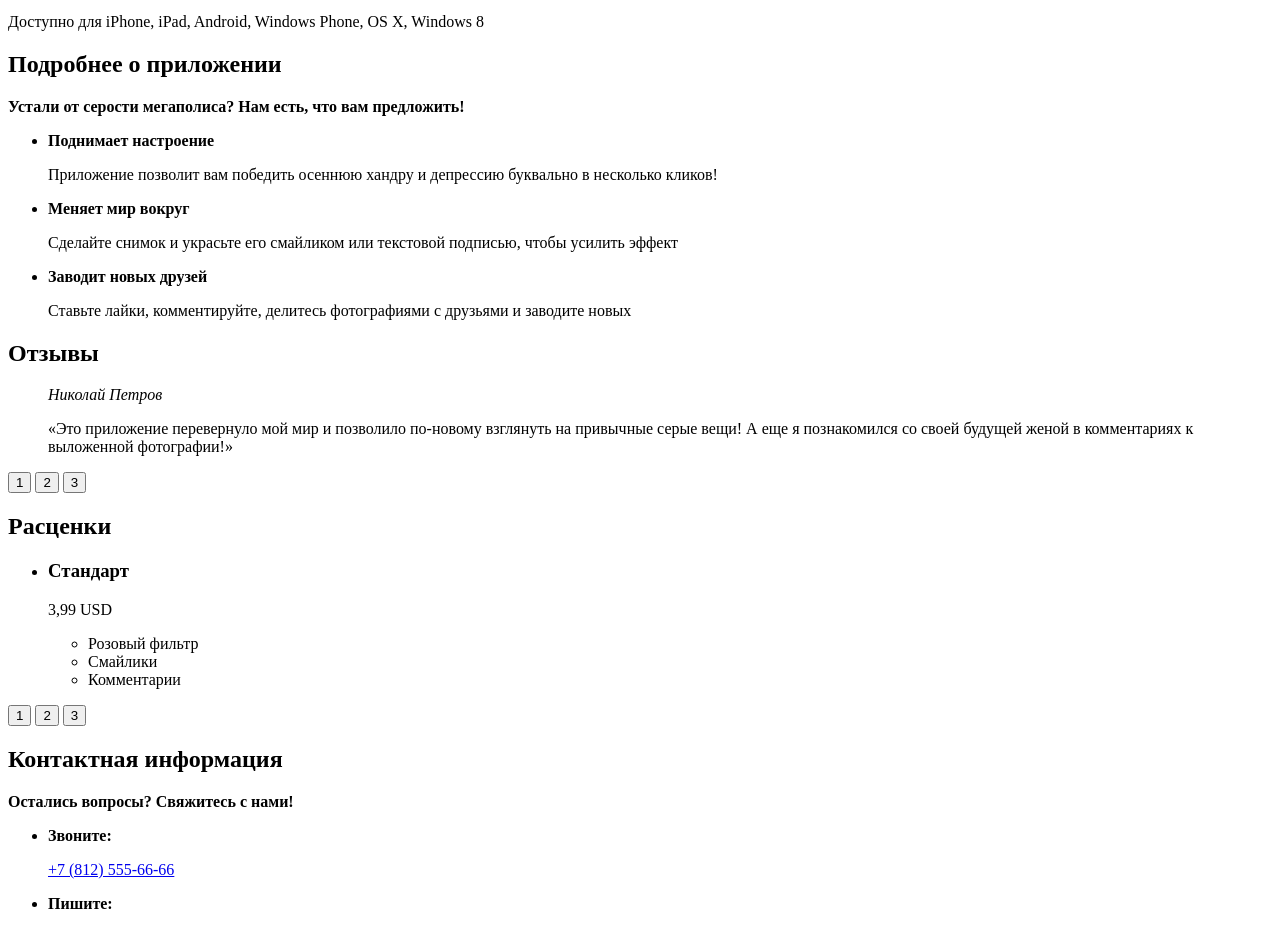
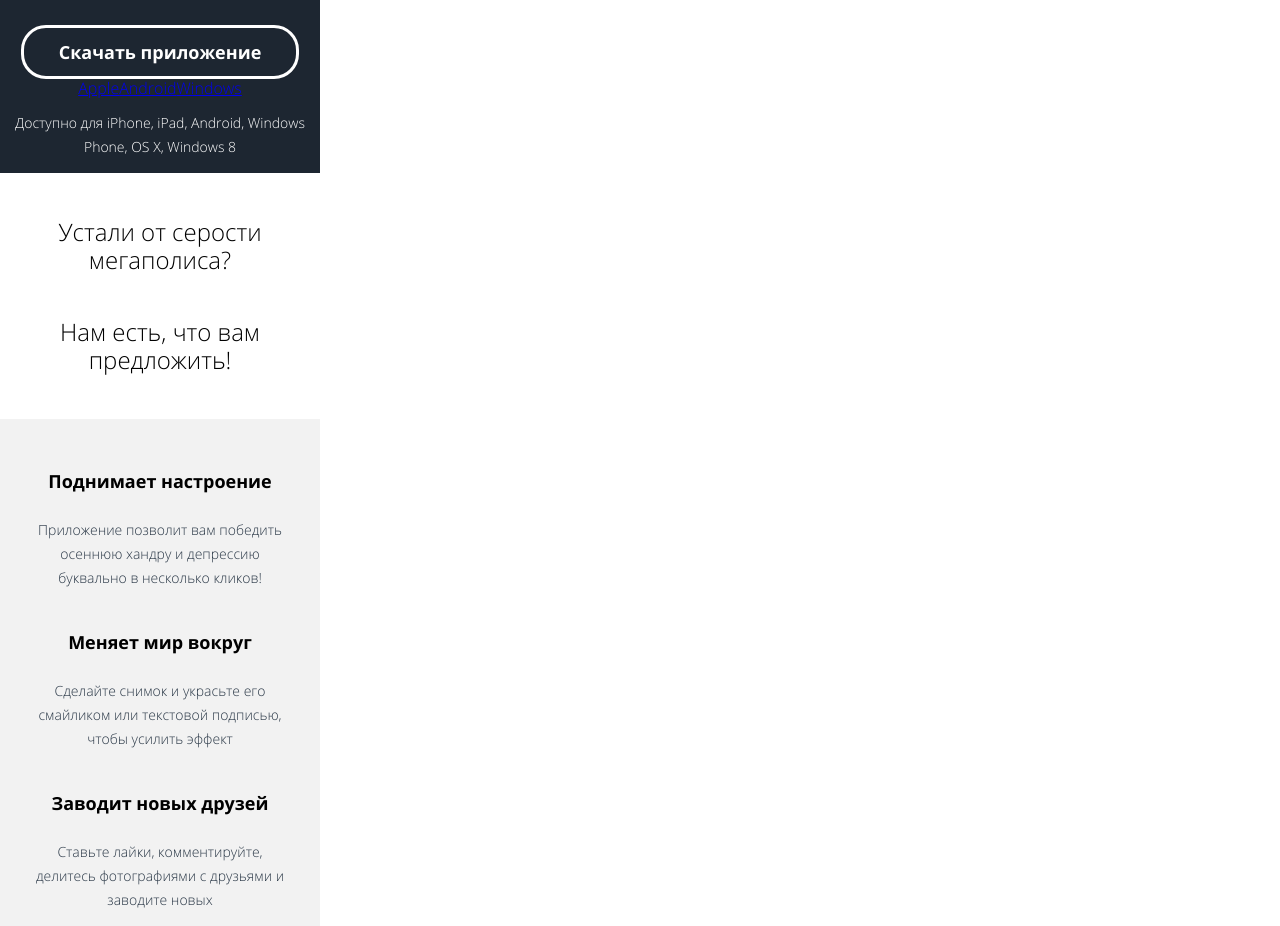
Before and after one commit to Keynikel/425383-pink, a plain HTML site: page source/index.html in a window 1280 px wide. Shown: the part 353-1279 px from the top of the page. Drawn offline with nearby package versions, Linux system fonts and the light colour scheme; files that its build step writes are made by us from their sources.

Commit message:
Начало стилизации index в less. Блоки advantages-list, button, contacts, information, intro, main-nav, page-header, page-main, prices, reviews.

```diff
--- a/source/index.html
+++ b/source/index.html
@@ -3,11 +3,12 @@
   <head>
     <meta charset="utf-8">
     <title>HTML Academy: Пинк</title>
+    <link rel="stylesheet" href="css/style.css">
   </head>
   <body>
     <header class="page-header">
       <a class="page-header__logo" href="#">
-        <img class="page-header__logo-image" src="" width="75" height="25" alt="Pink">
+        <img class="page-header__logo-image" src="img/logo-pink-white-mobile.svg" width="75" height="25" alt="Pink">
       </a>
       <nav class="main-nav">
         <button class="main-nav__toggle" type="button">
@@ -16,16 +17,16 @@
         <div class="main-nav__wrapper">
           <ul class="main-nav__list site-list">
             <li class="site-list__item">
-              <a>Главная</a>
+              <a class="site-list__href">Главная</a>
             </li>
             <li class="site-list__item">
-              <a href="photo.html">Фотографии</a>
+              <a class="site-list__href" href="photo.html">Фотографии</a>
             </li>
             <li class="site-list__item">
-              <a href="catalog.html">Конкурс</a>
+              <a class="site-list__href" href="catalog.html">Конкурс</a>
             </li>
             <li class="site-list__item">
-              <a href="https://htmlacademy.ru/intensive/adaptive">HTML Academy</a>
+              <a class="site-list__href" href="https://htmlacademy.ru/intensive/adaptive">HTML Academy</a>
             </li>
           </ul>
         </div>
@@ -61,25 +62,25 @@
         </b>
         <ul class="information__advantages advantages-list">
           <li class="advantages-list__item">
-            <b class="advantages-list__title">
+            <h3 class="advantages-list__title">
               Поднимает настроение
-            </b>
+            </h3>
             <p class="advantages-list__description">
               Приложение позволит вам победить осеннюю хандру и депрессию буквально в несколько кликов!
             </p>
           </li>
           <li class="advantages-list__item">
-            <b class="advantages-list__title">
+            <h3 class="advantages-list__title">
               Меняет мир вокруг
-            </b>
+            </h3>
             <p class="advantages-list__description">
               Сделайте снимок и украсьте его смайликом или текстовой подписью, чтобы усилить эффект
             </p>
           </li>
           <li class="advantages-list__item">
-            <b class="advantages-list__title">
+            <h3 class="advantages-list__title">
               Заводит новых друзей
-            </b>
+            </h3>
             <p class="advantages-list__description">
               Ставьте лайки, комментируйте, делитесь фотографиями с друзьями и заводите новых
             </p>
@@ -119,7 +120,7 @@
               <li class="prices__item slider__item">
                 <div class="prices__header">
                   <h3 class="prices__name">Стандарт</h3>
-                  <p class="prices__value">3,99 USD</p>
+                  <span class="prices__value">3,99 USD</span>
                 </div>
                 <ul class="prices__components">
                   <li class="prices__component prices__component--enabled">
@@ -153,23 +154,23 @@
           <b class="contacts__slogan">Остались вопросы?</b>
           <b class="contacts__slogan">Свяжитесь с нами!</b>
           <ul class="contacts__list">
-            <li class="contacts__phone">
+            <li class="contacts__information">
               <b class="contacts__title">
                 Звоните:
               </b>
               <p class="contacts__text">
-                <a href="tel:+78125556666">+7 (812) 555-66-66</a>
+                <a class="contacts__href" href="tel:+78125556666">+7 (812) 555-66-66</a>
               </p>
             </li>
-            <li class="contacts__phone">
+            <li class="contacts__information">
               <b class="contacts__title">
                 Пишите:
               </b>
               <p class="contacts__text">
-                <a href="mailto:mail@htmlacademy.ru">mail@htmlacademy.ru</a>
+                <a class="contacts__href" href="mailto:mail@htmlacademy.ru">mail@htmlacademy.ru</a>
               </p>
             </li>
-            <li class="contacts__phone">
+            <li class="contacts__information">
               <b class="contacts__title">
                 Приезжайте в гости:
               </b>
--- /dev/null
+++ b/source/less/blocks/advantages-list/advantages-list.less
@@ -0,0 +1,32 @@
+.advantages-list{
+  display: flex;
+  flex-direction: column;
+  align-items: center;
+  margin: 0;
+  padding: 0;
+  padding-top: 50px;
+  list-style: none;
+}
+
+.advantages-list__item{
+  text-align: center;
+  max-width: 260px;
+}
+
+.advantages-list__title{
+  margin: 0;
+  padding: 0;
+  padding-bottom: 25px;
+  font-weight: bold;
+  font-size: 18px;
+  line-height: 24px;
+}
+
+.advantages-list__description{
+  margin: 0;
+  padding: 0;
+  padding-bottom: 40px;
+  font-size: 14px;
+  line-height: 24px;
+  color: #283645;
+}
--- /dev/null
+++ b/source/less/blocks/button/button.less
@@ -0,0 +1,12 @@
+.button{
+  display: inline-block;
+  vertical-align: top;
+  padding: 15px 35px;
+  border: 3px solid #ffffff;
+  border-radius: 25px;
+  font-family: 'OpenSans';
+  font-weight: bold;
+  font-size: 18px;
+  line-height: 18px;
+  color: #ffffff;
+}
--- /dev/null
+++ b/source/less/blocks/contacts/contacts.less
@@ -0,0 +1,45 @@
+.contacts{
+  padding: 45px 0px;
+}
+
+.contacts__slogan{
+  display: block;
+  margin-bottom: 5px;
+  font-size: 24px;
+  font-weight: lighter;
+  text-align: center;
+}
+
+.contacts__list{
+  margin: 0;
+  padding: 0;
+  padding: 45px 0px;
+  list-style: none;
+  text-align: center;
+}
+
+.contacts__information{
+  padding-bottom: 45px;
+}
+
+.contacts__title{
+  display: inline-block;
+  vertical-align: top;
+  padding-bottom: 10px;
+  font-size: 18px;
+  font-weight: bold;
+  color: #283645;
+}
+
+.contacts__text{
+  margin: 0;
+  padding: 0;
+  font-size: 24px;
+  font-weight: lighter;
+  color: #d22856;
+}
+
+.contacts__href{
+  color: #d22856;
+  text-decoration: none;
+}
--- /dev/null
+++ b/source/less/blocks/information/information.less
@@ -0,0 +1,16 @@
+.information{
+  padding-top: 45px;
+  background-color: #ffffff;
+}
+
+.information__slogan{
+  display: block;
+  margin-bottom: 45px;
+  font-size: 24px;
+  font-weight: lighter;
+  text-align: center;
+}
+
+.information__advantages{
+  background-color: #f2f2f2;
+}
--- /dev/null
+++ b/source/less/blocks/intro/intro.less
@@ -0,0 +1,27 @@
+.intro{
+  display: flex;
+  flex-direction: column;
+  align-items: center;
+  background-color: #1d2631;
+}
+
+.intro__link{
+  margin-top: 28px;
+}
+
+.intro__description{
+  max-width: 320px;
+  font-size: 14px;
+  line-height: 24px;
+  color: #ffffff;
+  text-align: center;
+}
+
+.intro__platforms{
+  margin: 0;
+  padding: 0;
+  display: flex;
+  flex-direction: row;
+  align-items: center;
+  list-style: none;
+}
--- /dev/null
+++ b/source/less/blocks/main-nav/main-nav.less
@@ -0,0 +1,21 @@
+.main-nav__list{
+  margin: 0;
+  padding: 0;
+  list-style: none;
+}
+
+.site-list__item{
+  padding: 20px 0px;
+  border-top: 2px solid #485461;
+  font-size: 18px;
+  line-height: 32px;
+  font-weight: bold;
+  color: #ffffff;
+  text-transform: uppercase;
+  text-align: center;
+}
+
+.site-list__href{
+  color: #ffffff;
+  text-decoration: none;
+}
--- /dev/null
+++ b/source/less/blocks/page-header/page-header.less
@@ -0,0 +1,3 @@
+.page-header{
+  background-color: #283645;
+}
--- /dev/null
+++ b/source/less/blocks/page-main/page-main.less
@@ -0,0 +1,3 @@
+.page-main{
+  font-family: "OpenSans", serif;
+}
--- /dev/null
+++ b/source/less/blocks/prices/prices.less
@@ -0,0 +1,57 @@
+.prices{
+  padding: 45px 0px;
+  background-color: #f2f2f2;
+}
+
+.prices__list{
+  margin: 0;
+  padding: 0;
+  list-style: none;
+}
+
+.prices__header{
+  display: flex;
+  flex-direction: column;
+  align-items: center;
+  padding-top: 20px;
+  padding-bottom: 20px;
+  background-color: #283645;
+  color: #ffffff;
+}
+
+.prices__name{
+  margin: 0;
+  padding: 0;
+  padding-bottom: 15px;
+  font-size: 18px;
+  line-height: 30px;
+  font-weight: bold;
+}
+
+.prices__value{
+  margin: 0;
+  padding: 0;
+  font-size: 24px;
+  line-height: 30px;
+  font-weight: lighter;
+}
+
+.prices__components{
+  margin: 0;
+  padding: 0;
+  list-style: none;
+}
+
+.prices__component{
+  padding: 20px 25px;
+  border-bottom: 2px solid #e5e5e5;
+  background-color: #ffffff;
+  font-size: 14px;
+  line-height: 30px;
+  color: #283645;
+  text-transform: uppercase;
+}
+
+.prices__toggles{
+  text-align: center;
+}
--- /dev/null
+++ b/source/less/blocks/reviews/reviews.less
@@ -0,0 +1,27 @@
+.reviews{
+  padding: 50px 0px;
+}
+
+.reviews__item{
+  margin: 0;
+  text-align: center;
+}
+
+.reviews__author{
+  font-size: 18px;
+  line-height: 30px;
+  font-style: normal;
+  font-weight: bold;
+}
+
+.reviews__text{
+  margin: 0;
+  padding: 0;
+  font-size: 14px;
+  line-height: 30px;
+  color: #283645;
+}
+
+.reviews__toggles{
+  text-align: center;
+}
--- /dev/null
+++ b/source/less/general/general.less
@@ -0,0 +1,38 @@
+@font-face {
+  font-family: 'OpenSans';
+  src: url("../fonts/opensans.woff2") format("woff2"),
+       url("../fonts/opensans.woff") format("woff");
+  font-weight: normal;
+  font-style: normal;
+}
+
+@font-face {
+  font-family: 'OpenSans';
+  src: url("../fonts/opensansbold.woff2") format("woff2"),
+       url("../fonts/opensansbold.woff") format("woff");
+  font-weight: bold;
+  font-style: normal;
+}
+
+@font-face {
+  font-family: 'OpenSans';
+  src: url("../fonts/opensanslight.woff2") format("woff2"),
+       url("../fonts/opensanslight.woff") format("woff");
+  font-weight: lighter;
+  font-style: normal;
+}
+
+.visually-hidden{
+  position: absolute;
+  width: 1px;
+  height: 1px;
+  margin: -1px;
+  border: 0;
+  padding: 0;
+  clip: rect(0 0 0 0);
+  overflow: hidden;
+}
+
+body{
+  max-width: 320px;
+}
--- a/source/less/style.less
+++ b/source/less/style.less
@@ -1 +1,18 @@
 @import "./normalize.less";
+@import "./general/general.less";
+
+
+@import "./blocks/page-header/page-header.less";
+@import "./blocks/main-nav/main-nav.less";
+@import "./blocks/page-main/page-main.less";
+@import "./blocks/information/information.less";
+@import "./blocks/intro/intro.less";
+@import "./blocks/reviews/reviews.less";
+@import "./blocks/prices/prices.less";
+@import "./blocks/contacts/contacts.less";
+
+
+
+
+@import "./blocks/button/button.less";
+@import "./blocks/advantages-list/advantages-list.less";
```
Also changed, not shown: source/form.html (+1 -0 lines), source/photo.html (+1 -0 lines).
